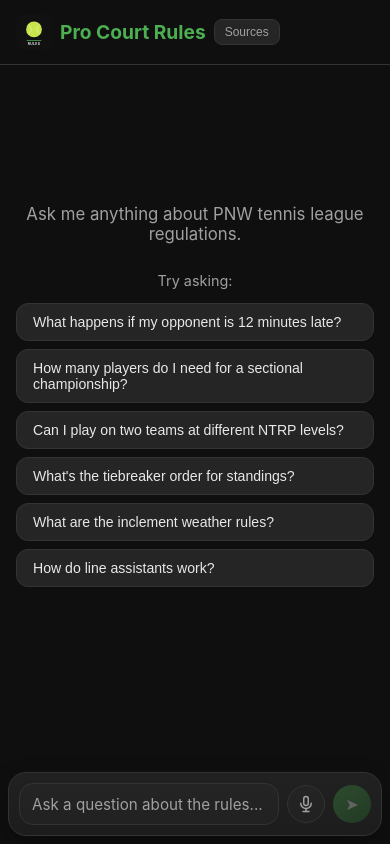
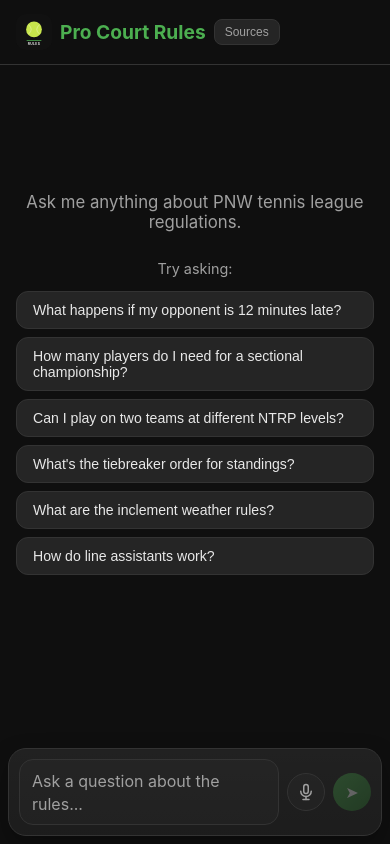
Before and after one commit to celticpidge/procourtrules, a React (Vite) app: page / in a window 390 px wide. Built offline with nearby package versions, Linux system fonts and the light colour scheme.

Commit message:
fix: prevent iOS input zoom-on-focus (16px) that clipped the send button

```diff
--- a/src/assets/styles/App.css
+++ b/src/assets/styles/App.css
@@ -1060,7 +1060,7 @@
     margin: 0 8px 8px;
     padding: 10px;
     gap: 8px;
-    bottom: 8px;
+    bottom: max(8px, env(safe-area-inset-bottom));
   }
 
   .chat-jump-latest {
@@ -1072,7 +1072,7 @@
 
   .chat-input {
     padding: 10px 12px;
-    font-size: 0.95rem;
+    font-size: 16px;
     min-height: 42px;
     max-height: 120px;
   }
```
